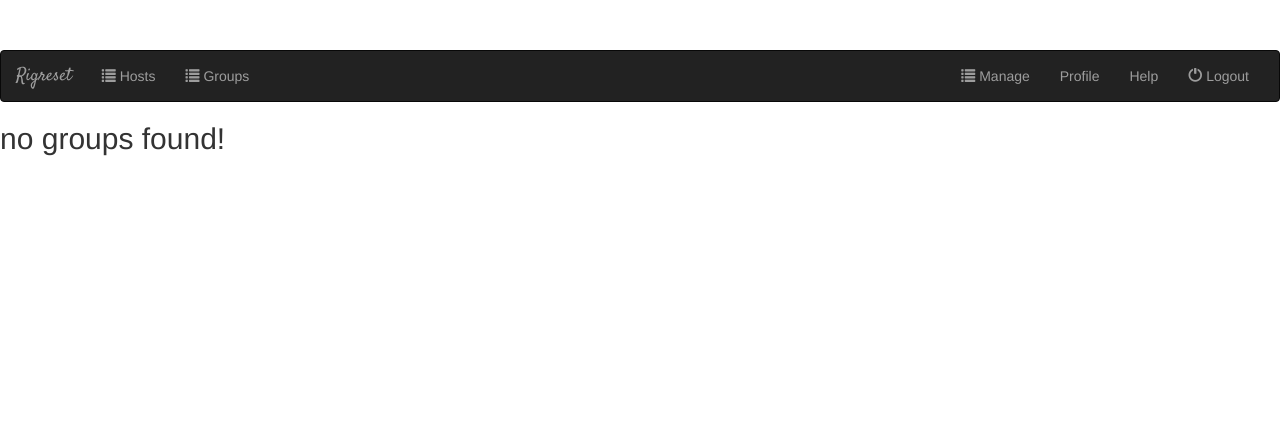
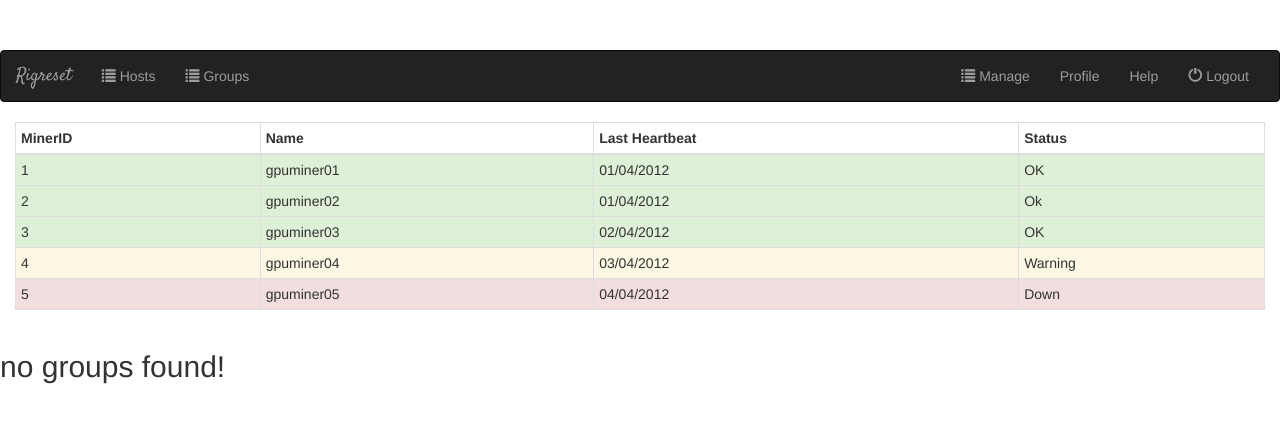
Before and after one commit to piwi3910/rigreset_django, a Django app: page /webinterface/ in a window 1280 px wide. Shown: the top 423 px of the page. Run offline with Django 3.2, Linux system fonts and the light colour scheme; some libraries are stand-ins or nearby versions.

Commit message:
added the main webinterface bootstrap template mockup

```diff
--- a/webinterface/templates/webinterface/base.html
+++ b/webinterface/templates/webinterface/base.html
@@ -66,6 +66,102 @@
 
     </div>
 </nav>
+<div class="container-fluid">
+	<div class="row">
+		<div class="col-md-12">
+			<table class="table table-bordered table-condensed">
+				<thead>
+					<tr>
+						<th>
+							MinerID
+						</th>
+						<th>
+							Name
+						</th>
+						<th>
+							Last Heartbeat
+						</th>
+						<th>
+							Status
+						</th>
+					</tr>
+				</thead>
+				<tbody>
+					<tr class="success">
+						<td>
+							1
+						</td>
+						<td>
+							gpuminer01
+						</td>
+						<td>
+							01/04/2012
+						</td>
+						<td>
+							OK
+						</td>
+					</tr>
+					<tr class="success">
+						<td>
+							2
+						</td>
+						<td>
+							gpuminer02
+						</td>
+						<td>
+							01/04/2012
+						</td>
+						<td>
+							Ok
+						</td>
+					</tr>
+					<tr class="success">
+						<td>
+							3
+						</td>
+						<td>
+							gpuminer03
+						</td>
+						<td>
+							02/04/2012
+						</td>
+						<td>
+							OK
+						</td>
+					</tr>
+					<tr class="warning">
+						<td>
+							4
+						</td>
+						<td>
+							gpuminer04
+						</td>
+						<td>
+							03/04/2012
+						</td>
+						<td>
+							Warning
+						</td>
+					</tr>
+					<tr class="danger">
+						<td>
+							5
+						</td>
+						<td>
+							gpuminer05
+						</td>
+						<td>
+							04/04/2012
+						</td>
+						<td>
+							Down
+						</td>
+					</tr>
+				</tbody>
+			</table>
+		</div>
+	</div>
+</div>
 {% block body %}
 {% endblock %}
 </body>
```
